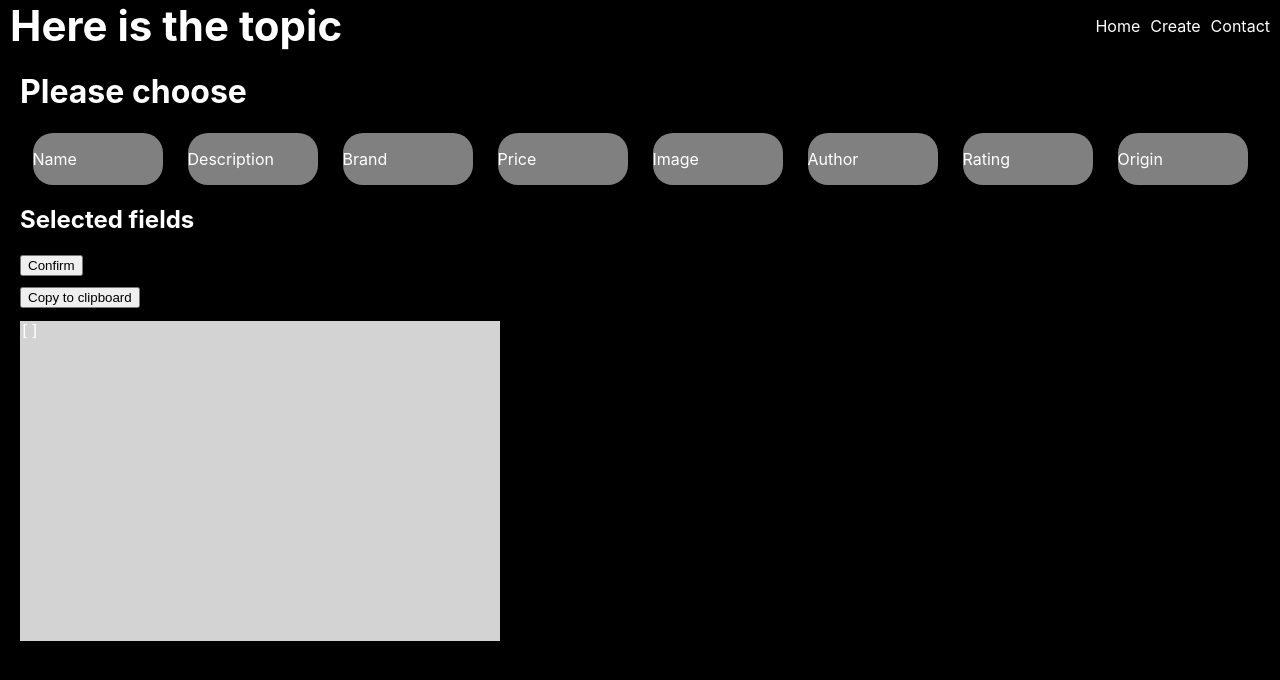
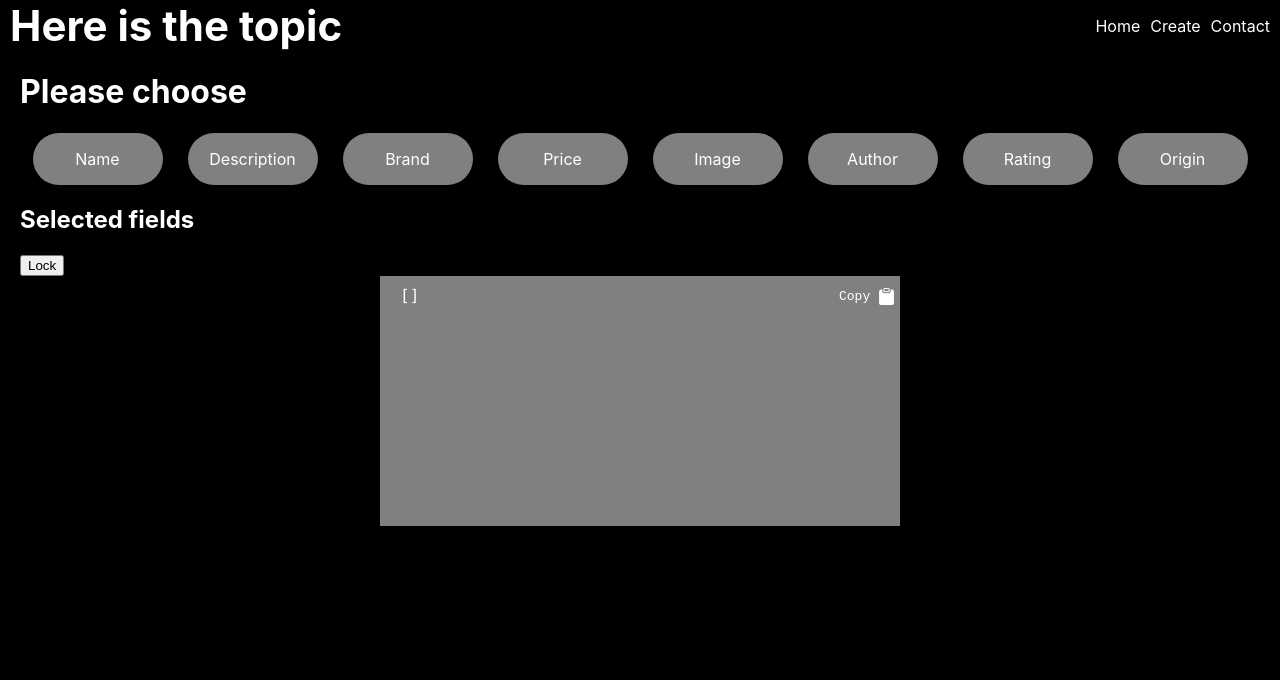
Before and after one commit to larrywongkahei/JsonDataMaker, a React (Create React App) app: page /customjson in a window 1280 px wide. Shown: the top 680 px of the page. Built offline with nearby package versions, Linux system fonts and the light colour scheme.

Commit message:
Modified copy to clipboard button css to react clipboard icon and fixed it to the top right corner

```diff
--- a/package.json
+++ b/package.json
@@ -8,6 +8,7 @@
     "@testing-library/user-event": "^13.5.0",
     "react": "^18.2.0",
     "react-dom": "^18.2.0",
+    "react-icons": "^4.9.0",
     "react-router-dom": "^6.11.2",
     "react-scripts": "5.0.1",
     "web-vitals": "^2.1.4"
--- a/src/Components/CustomJson.jsx
+++ b/src/Components/CustomJson.jsx
@@ -1,4 +1,5 @@
 import React, { useState } from "react";
+import { BsFillClipboardFill } from "react-icons/bs";
 
 export function CustomJson(){
 
@@ -105,19 +106,14 @@ export function CustomJson(){
 
     const allButton = list.map((each, index) =>{return (
         <div>
-            {listToShow.includes(each)? <div style={{display:"flex", backgroundColor:"red", width:"130px", borderRadius:"20px", cursor:"pointer"}} onClick={() => selectButton(each)} key={index}><p>{each}</p></div>
+            {listToShow.includes(each)? <div style={{display:"flex", backgroundColor:"red", width:"130px", borderRadius:"50px", cursor:"pointer", justifyContent:"center"}} onClick={() => selectButton(each)} key={index}><p>{each}</p></div>
              :
-            <div style={{display:"flex", backgroundColor:"grey", width:"130px", borderRadius:"20px", cursor:"pointer"}} onClick={() => selectButton(each)} key={index}><p>{each}</p></div>}
+            <div style={{display:"flex", backgroundColor:"grey", width:"130px", borderRadius:"50px", cursor:"pointer", justifyContent:"center"}} onClick={() => selectButton(each)} key={index}><p>{each}</p></div>}
         </div>
-        // <div style={{display:"flex", backgroundColor:"grey", width:"130px", borderRadius:"20px", cursor:"pointer"}} onClick={() => selectButton(each)} key={index}>
-        //     {lockFields ? <input type="checkbox" disabled="disabled"/> :
-        //     <input type="checkbox" /> }
-        //     <p>{each}</p>
-        // </div>
     )})
 
     return (
-        <div style={{paddingLeft:"20px", paddingRight:"20px"}}>
+        <div style={{paddingLeft:"20px", paddingRight:"20px", paddingBottom:"20px"}}>
             <h1>
                 Please choose
             </h1>
@@ -133,28 +129,31 @@ export function CustomJson(){
                 </ul>
 
             </div>
-            <input type="submit" onClick={handleLockFields} value="Confirm"/>
+            {lockFields ? <input type="submit" onClick={handleLockFields} value="Locked"/>
+            : <input type="submit" onClick={handleLockFields} value="Lock"/>}
             {lockFields ?
             <div style={{display:"flex", flexDirection:"column", textAlign:"center"}}>
-                <div style={listToShow.includes("Name") ? {display:"flex"} : {display : "none"}}> <p>Input Name</p> <input type="text" value={showName} onChange={nameHandler}/> </div>
-                <div style={listToShow.includes("Description") ? {display:"flex"} : {display : "none"}}> <p>Input Description</p> <input type="text" value={showDescription} onChange={descriptionHandler}/> </div>
-                <div style={listToShow.includes("Brand") ? {display:"flex"} : {display : "none"}}> <p>Input Brand</p> <input type="text" value={showBrand} onChange={brandHandler}/> </div>
-                <div style={listToShow.includes("Price") ? {display:"flex"} : {display : "none"}}> <p>Input Price</p> <input type="text" value={showPrice} onChange={priceHandler}/> </div>
-                <div style={listToShow.includes("Image") ? {display:"flex"} : {display : "none"}}> <p>Input Image</p> <input type="text" value={showImage} onChange={imageHandler}/> </div>
-                <div style={listToShow.includes("Author") ? {display:"flex"} : {display : "none"}}> <p>Input Author</p> <input type="text" value={showAuthor} onChange={authorHandler}/> </div>
-                <div style={listToShow.includes("Rating") ? {display:"flex"} : {display : "none"}}> <p>Input Rating</p> <input type="text" value={showRating} onChange={ratingHandler}/> </div>
-                <div style={listToShow.includes("Origin") ? {display:"flex"} : {display : "none"}}> <p>Input Origin</p> <input type="text" value={showOrigin} onChange={originHandler}/> </div>
+                <div style={listToShow.includes("Name") ? {display:"block"} : {display : "none"}}> <p>Input Name</p> <input type="text" value={showName} onChange={nameHandler} style={{borderRadius:"20px", height:"30px", width:"240px"}}/> </div>
+                <div style={listToShow.includes("Description") ? {display:"block"} : {display : "none"}}> <p>Input Description</p> <input type="text" value={showDescription} onChange={descriptionHandler} style={{borderRadius:"20px", height:"30px", width:"240px"}}/> </div>
+                <div style={listToShow.includes("Brand") ? {display:"block"} : {display : "none"}}> <p>Input Brand</p> <input type="text" value={showBrand} onChange={brandHandler} style={{borderRadius:"20px", height:"30px", width:"240px"}}/> </div>
+                <div style={listToShow.includes("Price") ? {display:"block"} : {display : "none"}}> <p>Input Price</p> <input type="text" value={showPrice} onChange={priceHandler} style={{borderRadius:"20px", height:"30px", width:"240px"}}/> </div>
+                <div style={listToShow.includes("Image") ? {display:"block"} : {display : "none"}}> <p>Input Image</p> <input type="text" value={showImage} onChange={imageHandler} style={{borderRadius:"20px", height:"30px", width:"240px"}}/> </div>
+                <div style={listToShow.includes("Author") ? {display:"block"} : {display : "none"}}> <p>Input Author</p> <input type="text" value={showAuthor} onChange={authorHandler} style={{borderRadius:"20px", height:"30px", width:"240px"}}/> </div>
+                <div style={listToShow.includes("Rating") ? {display:"block"} : {display : "none"}}> <p>Input Rating</p> <input type="text" value={showRating} onChange={ratingHandler} style={{borderRadius:"20px", height:"30px", width:"240px"}}/> </div>
+                <div style={listToShow.includes("Origin") ? {display:"block"} : {display : "none"}}> <p>Input Origin</p> <input type="text" value={showOrigin} onChange={originHandler} style={{borderRadius:"20px", height:"30px", width:"240px"}}/> </div>
+                <div style={{display:"flex", justifyContent:"center", marginTop:"10px"}}>
+                    <input type="submit" onClick={ConfirmFields} value="Enter" style={listToShow.length > 0 ? {display:"block"} : {display:"none"}}/>
+                </div>
             </div> : null}
-            <div style={{display:"flex", justifyContent:"center", marginTop:"10px"}}>
-                <input type="submit" onClick={ConfirmFields} value="Enter" style={listToShow.length > 0 ? {display:"block"} : {display:"none"}}/>
-            </div>
+
             <div>
 
             </div>
-            <button style={{}} onClick={CopyToClipboard}>
-                    Copy to clipboard
-                </button>
-            <pre style={{backgroundColor:"#D3D3D3", width:"480px", height:"320px", whiteSpace:"pre-wrap", overflow:"scroll"}}>
+            <pre style={{backgroundColor:"grey", width:"480px", height:"230px", whiteSpace:"pre-wrap", overflow:"scroll", paddingTop:"10px", paddingLeft:"20px", paddingRight:"20px", paddingBottom:"10px", margin:"auto", position:"relative"}}>
+                <div style={{display:"flex", position:"absolute", top:"0px", right:"5px", justifyItems:"center", alignItems:"center", cursor:"pointer"}} onClick={CopyToClipboard}>
+                    <p>Copy </p>
+                    <BsFillClipboardFill size={17}/>
+                </div>
                 <code>
                 {JSON.stringify(json, null, 2)}
                 </code>
```
Also changed, not shown: 1 other file (tests, documents, lock files or other folders).
